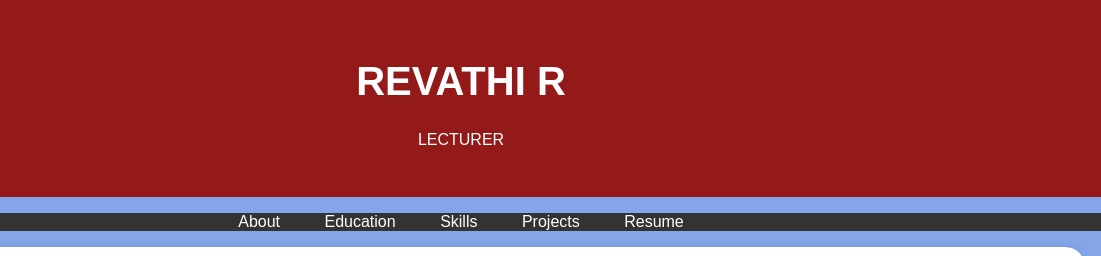
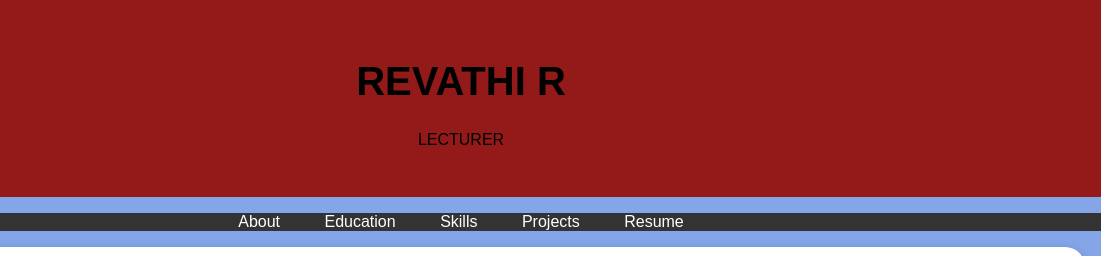
Before and after one commit to revathi051986/project1, a plain HTML site: page resume.html in a window 1280 px wide. Shown: the top 256 px of the page, 179-1280 px from the left. Drawn offline with Linux system fonts and the light colour scheme.

Commit message:
resume.html

```diff
--- a/resume.html
+++ b/resume.html
@@ -12,7 +12,7 @@
 
         header {
             background-color: #941919;
-            color: #fff;
+            color: #ggg;
             text-align: center;
             padding: 2rem 0;
             position: relative; /* Add this */
```
